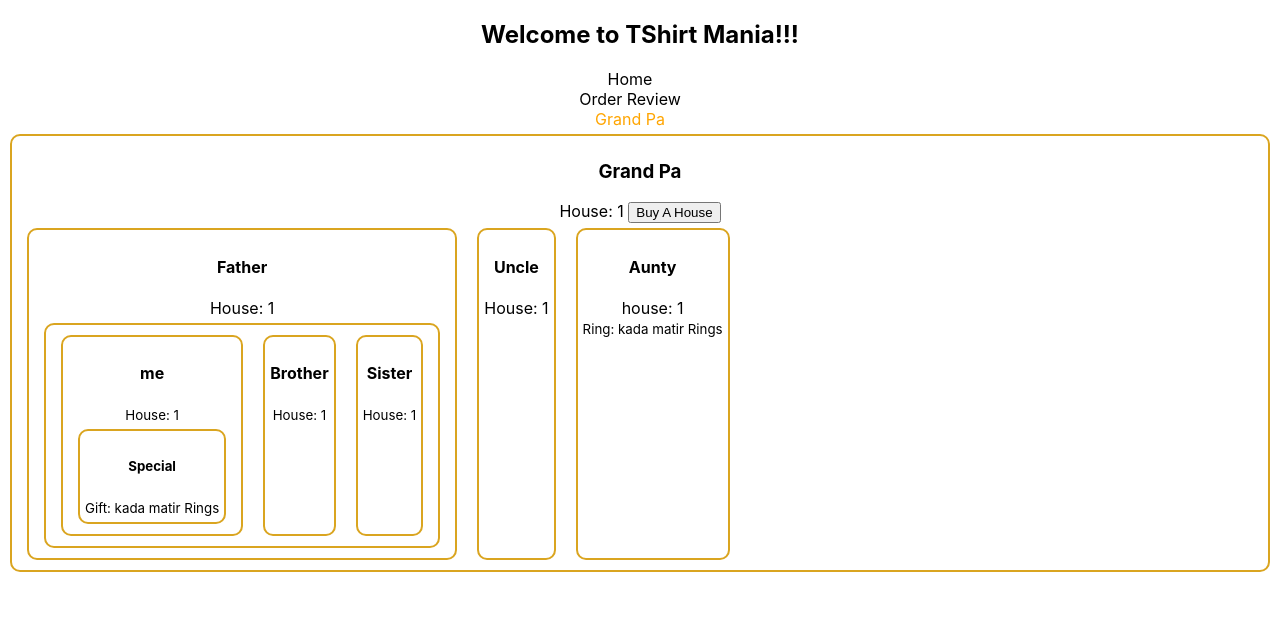
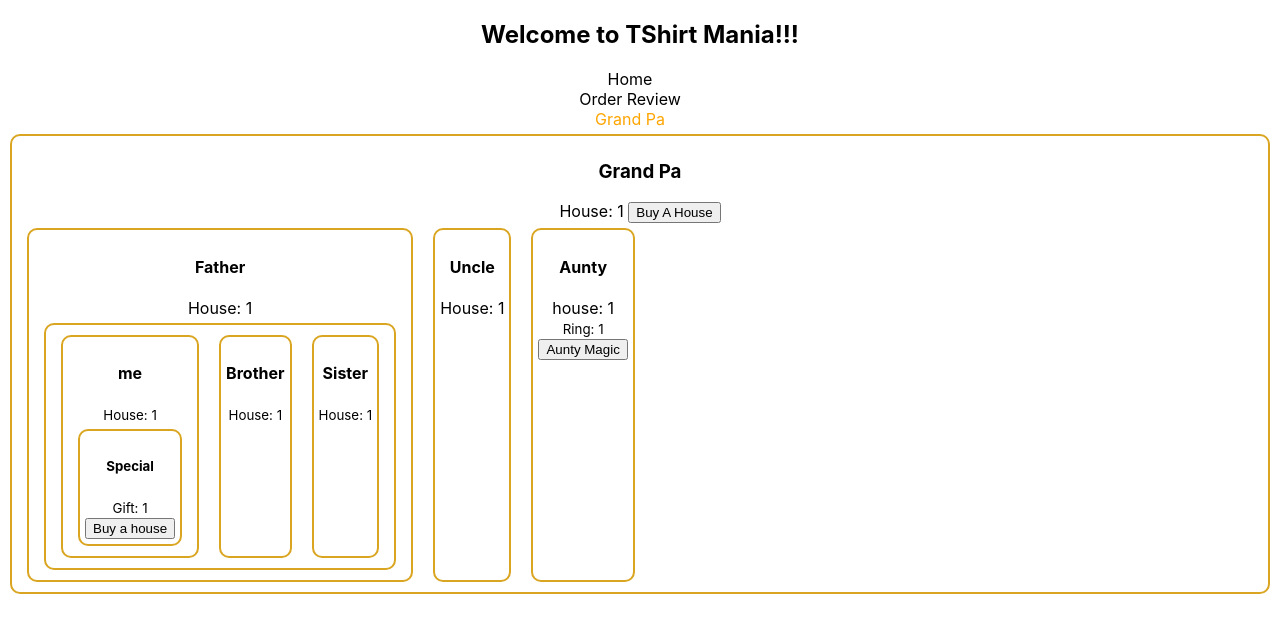
Before and after one commit to Rasujon3/tshirt-mania, a React (Create React App) app: page /grandpa in a window 1280 px wide. Shown: the top 632 px of the page. Built offline with nearby package versions, Linux system fonts and the light colour scheme.

Commit message:
54-8 Recap Context API and introduction to react dev tool

```diff
--- a/src/components/Aunty/Aunty.js
+++ b/src/components/Aunty/Aunty.js
@@ -1,15 +1,20 @@
 import React, { useContext } from "react";
 import { RingContext } from "../GrandPa/GrandPa";
 
-const Aunty = ({ house }) => {
-  const ring = useContext(RingContext);
+const Aunty = () => {
+  const [house, setHouse] = useContext(RingContext);
+  const handleHouseIncrease = () => {
+    const newHouseCOunt = house + 1;
+    setHouse(newHouseCOunt);
+  };
   return (
     <div>
       <h4>Aunty</h4>
       <p>house: {house}</p>
       <p>
-        <small>Ring: {ring}</small>
+        <small>Ring: {house}</small>
       </p>
+      <button onClick={handleHouseIncrease}>Aunty Magic</button>
     </div>
   );
 };
--- a/src/components/Special/Special.js
+++ b/src/components/Special/Special.js
@@ -2,12 +2,15 @@ import React, { useContext } from "react";
 import { RingContext } from "../GrandPa/GrandPa";
 
 const Special = () => {
-  const ring = useContext(RingContext);
+  const [house, setHouse] = useContext(RingContext);
   return (
     <div>
       <h5>Special</h5>
       <p>
-        <small>Gift: {ring}</small>
+        <small>Gift: {house}</small>
+      </p>
+      <p>
+        <button onClick={() => setHouse(house + 1)}>Buy a house</button>
       </p>
     </div>
   );
```
Also changed, not shown: src/components/GrandPa/GrandPa.js (+13 -1 lines).
